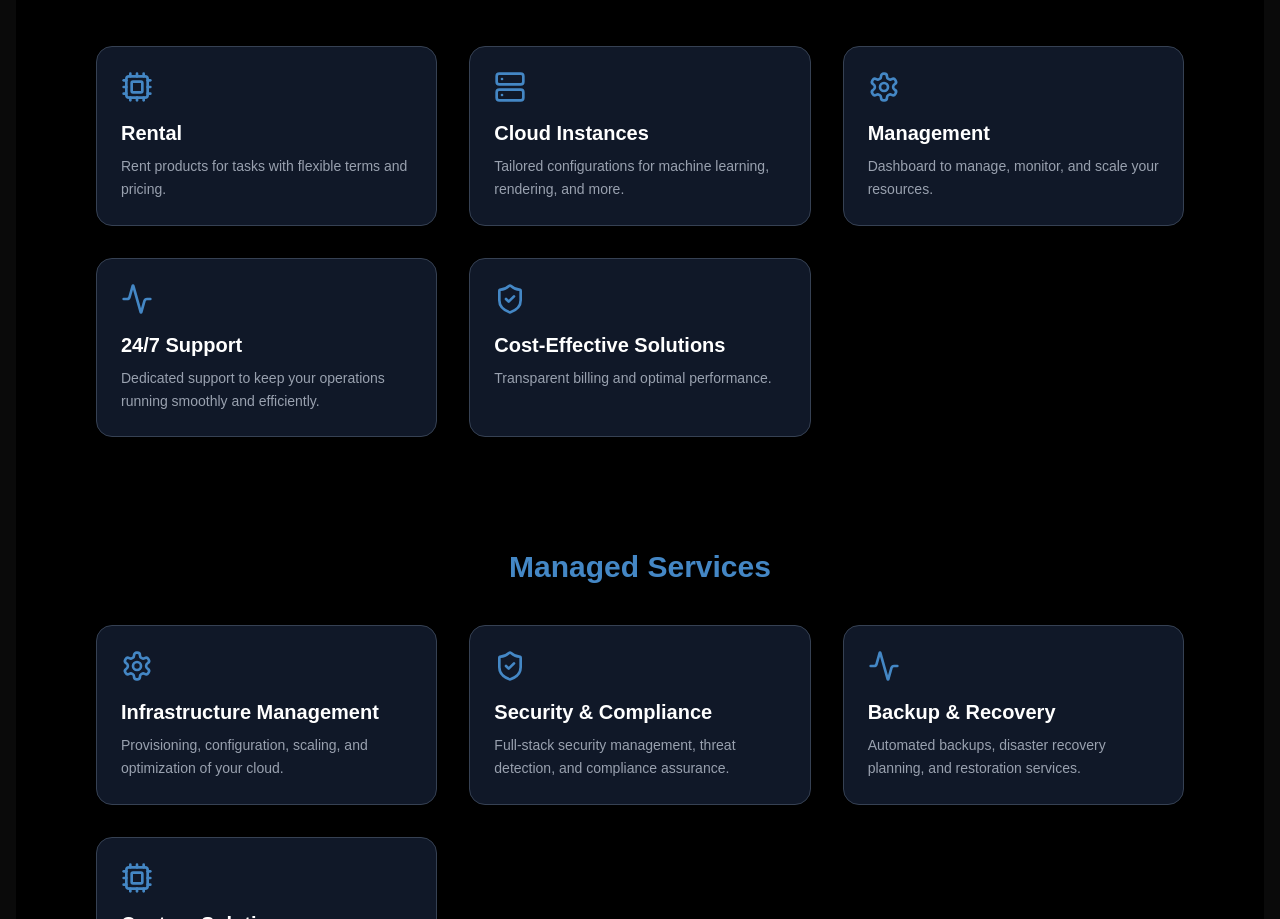
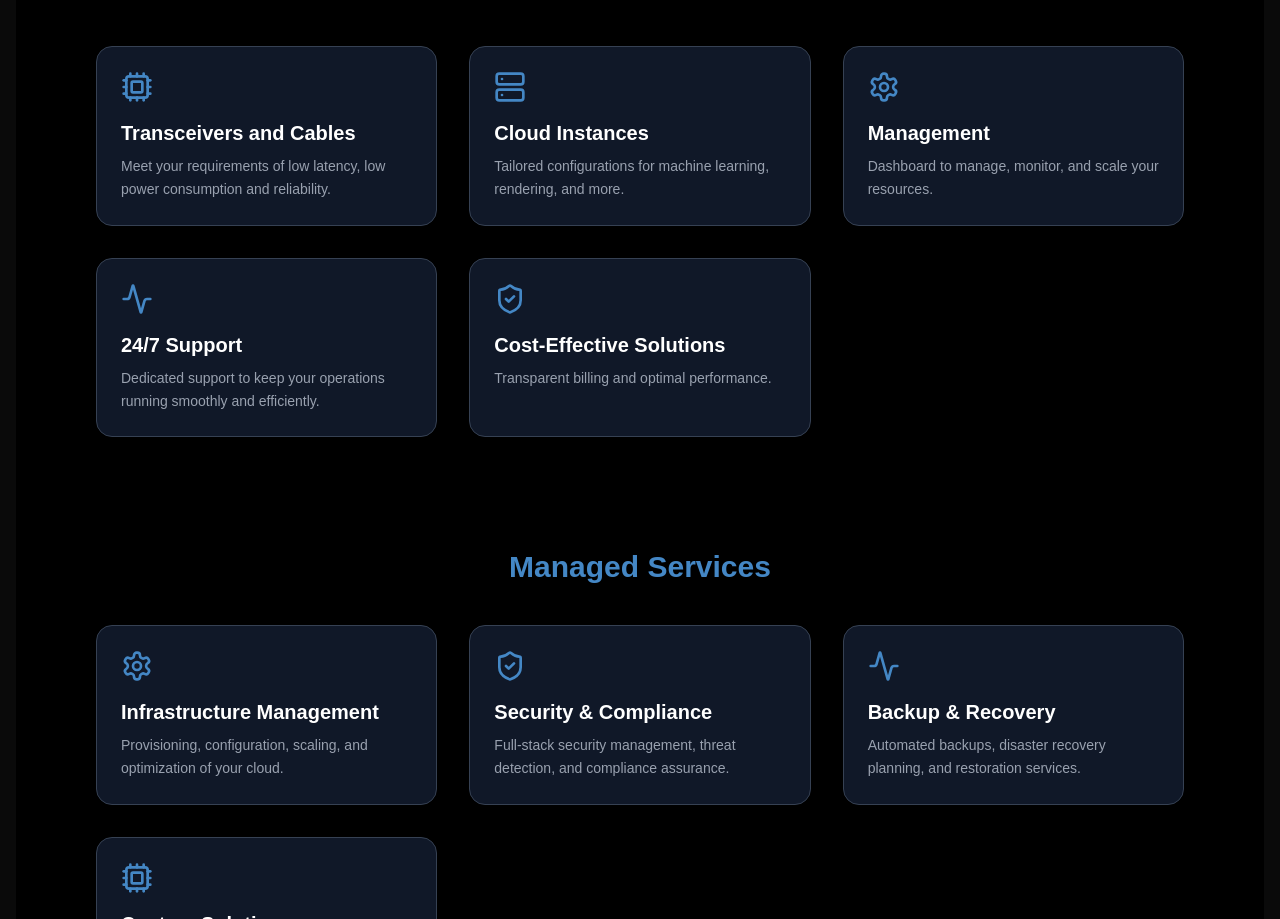
Before and after one commit to saidi-cloud/saidi-site, a Next.js app: page / in a window 1280 px wide. Shown: the part 1609-2528 px from the top of the page. Built offline with nearby package versions, Linux system fonts and the light colour scheme.

Commit message:
Update page.js

```diff
--- a/app/page.js
+++ b/app/page.js
@@ -101,8 +101,8 @@ function FeaturesSection({ title, features }) {
 const services = [
   {
     icon: LucideCpu,
-    title: 'Rental',
-    description: 'Rent products for tasks with flexible terms and pricing.'
+    title: 'Transceivers and Cables',
+    description: 'Meet your requirements of low latency, low power consumption and reliability.'
   },
   {
     icon: LucideServer,
```
